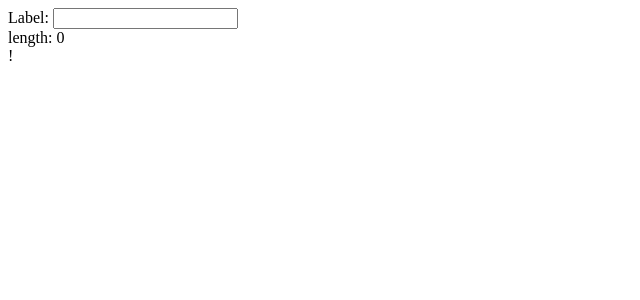
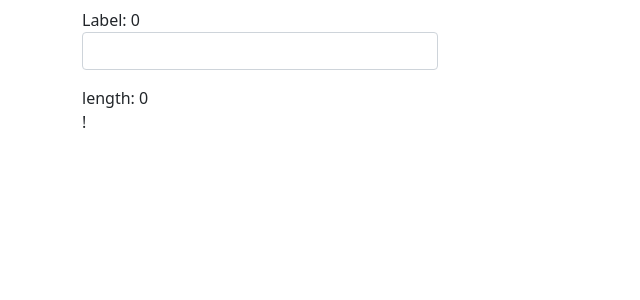
Before and after one commit to Kiyoshi3333/webpack-base, a React app: page / in a window 1280 px wide. Shown: the top 300 px of the page, without its empty margins (0-640 px from the left). Built offline with nearby package versions, Linux system fonts and the light colour scheme.

Commit message:
Add useref

```diff
--- a/package.json
+++ b/package.json
@@ -29,9 +29,11 @@
     "webpack-dev-server": "^4.6.0"
   },
   "dependencies": {
+    "bootstrap": "^5.1.3",
     "core-js": "^2.5.7",
     "lodash": "^4.17.21",
     "react": "^17.0.2",
-    "react-dom": "^17.0.2"
+    "react-dom": "^17.0.2",
+    "reactstrap": "^9.0.1"
   }
 }
--- a/src/components/UseCallbackExample.tsx
+++ b/src/components/UseCallbackExample.tsx
@@ -1,28 +1,44 @@
 import React, {useState, useCallback, useMemo,useRef} from 'react';
-
+import {Input,Container,Row,Col,Form,FormGroup} from 'reactstrap'
+import 'bootstrap/dist/css/bootstrap.min.css';
 type ReactOnChange = (e: React.ChangeEvent<HTMLInputElement>) => void
+type ReactOnFormChange = (e: React.ChangeEvent<HTMLFormElement>) => void
 
 const App = () => {
     const [input, setInput] = useState("")
     const changed: ReactOnChange = (e) => setInput(e.target.value)
     const onChange = useCallback(changed, [])
     const message = useRef("")
+    const [obj,setObj] = useState({})
 
+    const onFormChange = useCallback((e:React.ChangeEvent<HTMLFormElement>) => {
+        const {target:{value,name}} = e
+
+        setObj((obj) => ({...obj,[name]:value}))
+
+    },[])
+    console.log(obj)
     //const InputWithLabelUseMemoVersion = useMemo(()=>(<InputWithLabelUseMemo onChange={onChange} />),[])
     return (
         <>
-            <InputWithLabelReactMemo onChange={onChange} />
-            <div>{message.current}</div>
-            {/*<InputWithLabelNormal onChange={onChange} />*/}
-            <Length input={input}/>
-            <UseRefTest message={message} />
+            <Container>
+                <Row>
+                    <Col xs={4}>
+                        <InputWithLabelReactMemo onChange={onChange} onFormChange={onFormChange}/>
+                        <div>{message.current}</div>
+                        {/*<InputWithLabelNormal onChange={onChange} />*/}
+                        <Length input={input}/>
+                        <UseRefTest message={message} />
+                    </Col>
+                </Row>
+            </Container>
         </>
     )
 }
 /*
  Input withLabelは再描画する必要がないが、実際はonChangeをpropsとして渡されるため再描画されてしまう。
  関数をuseCallbackなしで渡されるとAppのステートが変わるたびに関数が再生成されるため、propsの更新とみなされ再描画される
- しかしuseCallbackありで渡されたとしてもやはり再描画される。
+ しかしuseCallbackありで渡されると、関数は再生性されないが、それでもやはり再描画される。
 
  1.propsの更新
  2.stateの更新
@@ -30,24 +46,32 @@ const App = () => {
 
  のうち一つでも満たすと再レンダリングされてしまうからだ。
  今回の場合親コンポーネント(App)のステートが代わり、再描画されている。
- 再描画されないためにはuseCallbackの上にInputWithLabelにReact.memoやuseMemoを使って親の再描画を無視するようにしなければならない
+ 再描画されないためにはuseCallbackに加えてInputWithLabelにReact.memoやuseMemoを使って親の再描画を無視するようにしなければならない
  これをすると再描画にかかる時間が 0.6ms => ~0.1ms 程度になるため、有効に使うべきだ
+ Memo化してもonChangeなどのイベントは当然取れるがStateを更新してしまえば再描画されるため、Memo化の意味がなくなる
  */
-const InputWithLabelReactMemo = React.memo((prop: { onChange: ReactOnChange }) => {
-    const {onChange} = prop
+const InputWithLabelReactMemo = React.memo((prop: { onChange: ReactOnChange, onFormChange:ReactOnFormChange }) => {
+    const {onChange,onFormChange} = prop
+    const [count,setCount] = useState(0)
 
 
     console.log('!!!!rendering InputWithLabel!!!!')
 
+
+
     return (
         <>
-            <span>Label: </span>
-            <input type="text" onChange={onChange}/>
+            <Form className="form mt-2" onChange={onFormChange}>
+                <FormGroup>
+                    <span>Label: {count}</span>
+                    <Input className="" type="text" name="name" onChange={onChange}/>
+                </FormGroup>
+            </Form>
         </>
     )
 })
 /*
-  UseRefは参照を子要素にわたすことができる。useStateと違い参照を変更することができる。
+  UseRefは参照を子要素にわたすことができる。useStateと違いその値をsetStateなしで変更することができる。
   以下のコンポーネントは親の'App'が再描画されるたびに!が増えていくが親が描画されたあとに追加されるため
   UseRefTest内の!のほうが一つ多くなる。
   ReactMemoでラップした場合 Refの内容が変わったとしても、再描画はされない。
```
Also changed, not shown: 2 other files (tests, documents, lock files or other folders).
